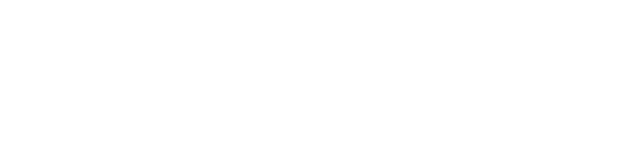
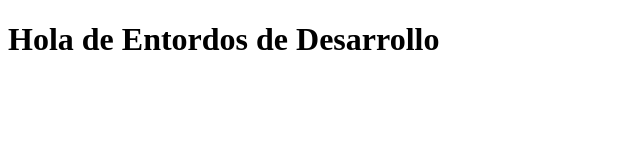
Before and after one commit to DavidJGL/RepositorioGIT, a plain HTML site: page index.html in a window 1280 px wide. Shown: the whole page, without its empty margins (0-640 px from the left). Drawn offline with Linux system fonts and the light colour scheme.

Commit message:
Agregamos un encabezado

```diff
--- a/index.html
+++ b/index.html
@@ -6,6 +6,6 @@
     <title>Document</title>
 </head>
 <body>
-
+    <h1>Hola de Entordos de Desarrollo</h1>
 </body>
 </html>
```
